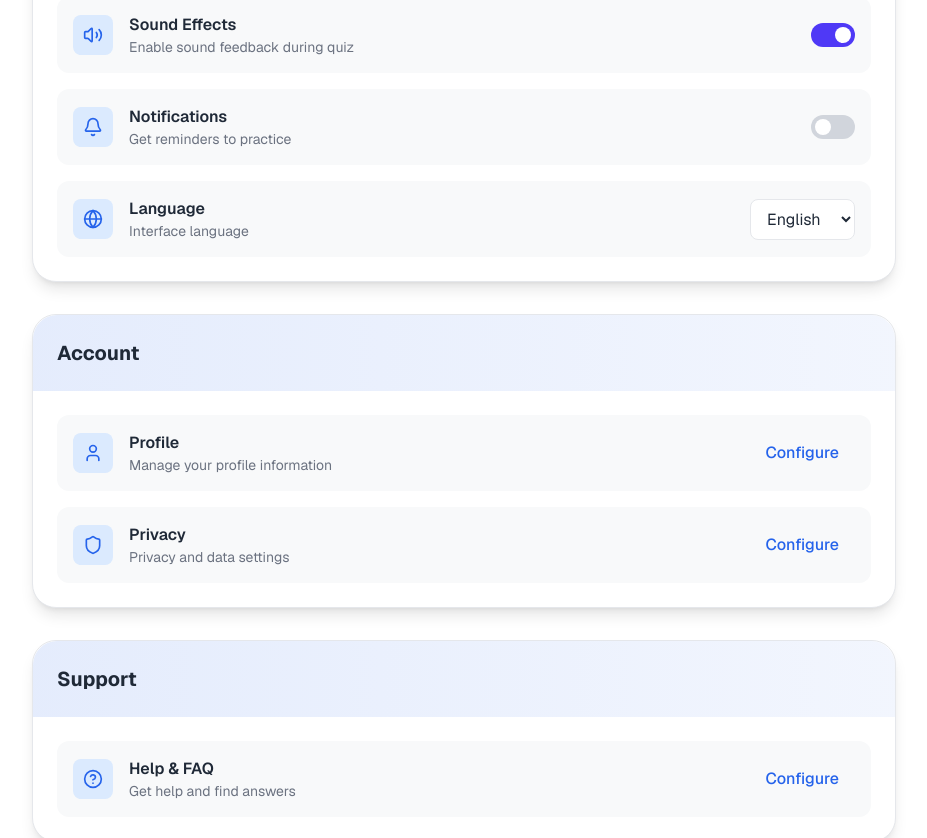
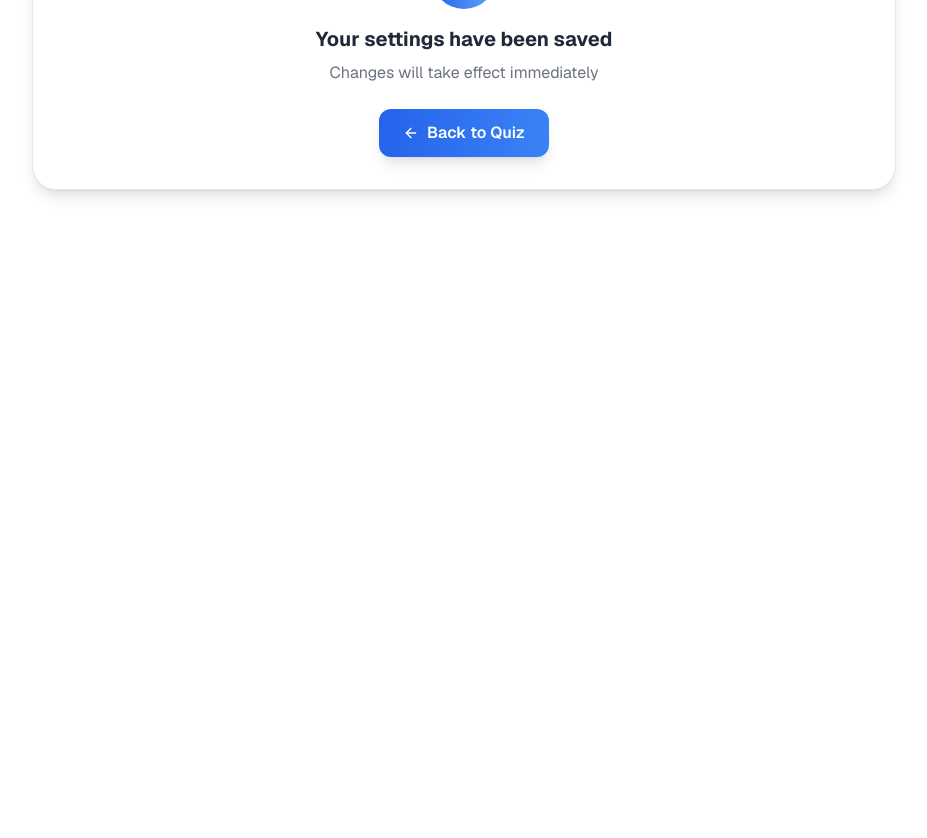
Before and after one commit to shoaibnigamshaik/quickfrench, a Next.js app: page /settings in a window 1280 px wide. Shown: the part 1340-2178 px from the top of the page, without its empty margins (176-1103 px from the left). After the commit the page ends 1570 px from the top, so only its background shows below. Built offline with nearby package versions, Linux system fonts and the light colour scheme.

Commit message:
Removed redundant code

```diff
--- a/src/app/settings/page.tsx
+++ b/src/app/settings/page.tsx
@@ -5,12 +5,7 @@ import Link from "next/link";
 import {
   ArrowLeft,
   Settings as SettingsIcon,
-  Volume2,
-  Bell,
-  Globe,
   Palette,
-  User,
-  Shield,
   HelpCircle,
   Info,
   CheckCircle,
@@ -28,9 +23,7 @@ interface SettingItem {
   label: string;
   description: string;
   type:
-    | "toggle"
-    | "select"
-    | "link"
+  | "select"
     | "quiz-mode"
     | "question-count"
     | "auto-advance"
@@ -225,92 +218,16 @@ const SettingsPage = () => {
         },
       ],
     },
-    {
-      title: "General",
-      items: [
-        {
-          icon: Volume2,
-          label: "Sound Effects",
-          description: "Enable sound feedback during quiz",
-          type: "toggle" as const,
-          value: true,
-        },
-        {
-          icon: Bell,
-          label: "Notifications",
-          description: "Get reminders to practice",
-          type: "toggle" as const,
-          value: false,
-        },
-        {
-          icon: Globe,
-          label: "Language",
-          description: "Interface language",
-          type: "select" as const,
-          value: "English",
-          options: ["English", "French", "Spanish"],
-        },
-      ],
-    },
-    {
-      title: "Account",
-      items: [
-        {
-          icon: User,
-          label: "Profile",
-          description: "Manage your profile information",
-          type: "link",
-        },
-        {
-          icon: Shield,
-          label: "Privacy",
-          description: "Privacy and data settings",
-          type: "link",
-        },
-      ],
-    },
-    {
-      title: "Support",
-      items: [
-        {
-          icon: HelpCircle,
-          label: "Help & FAQ",
-          description: "Get help and find answers",
-          type: "link",
-        },
-      ],
-    },
   ];
 
-  const handleToggle = (sectionIndex: number, itemIndex: number) => {
-    // Handle toggle logic here
-    console.log(
-      `Toggle setting: ${settingsSections[sectionIndex].items[itemIndex].label}`,
-    );
-  };
+  // Removed generic toggles/links in favor of only functional settings
 
   const handleSelectChange = (
-    sectionIndex: number,
-    itemIndex: number,
-    value: string,
+    _sectionIndex: number,
+    _itemIndex: number,
+    _value: string,
   ) => {
-    const label = settingsSections[sectionIndex].items[itemIndex].label;
-    if (label === "Theme") {
-      const mode = value as "Light" | "Dark" | "Auto";
-      setThemeMode(mode);
-      const storageValue = mode.toLowerCase();
-      localStorage.setItem("theme", storageValue);
-      const root = document.documentElement;
-      const prefersDark = window.matchMedia(
-        "(prefers-color-scheme: dark)",
-      ).matches;
-      const shouldDark =
-        storageValue === "dark" || (storageValue === "auto" && prefersDark);
-      root.classList.toggle("dark", shouldDark);
-    } else {
-      // Generic select logging placeholder
-      console.log(`Change setting: ${label} to ${value}`);
-    }
+    // Generic select handler removed (no non-theme selects left)
   };
 
   const handleThemeSwitch = (t: "light" | "dark" | "system") => {
@@ -673,45 +590,7 @@ const SettingsPage = () => {
                         </button>
                       )}
 
-                      {item.type === "toggle" && (
-                        <button
-                          onClick={() => handleToggle(sectionIndex, itemIndex)}
-                          className={`relative inline-flex h-6 w-11 items-center rounded-full transition-colors focus:outline-none focus:ring-2 focus:ring-indigo-500 focus:ring-offset-2 ${
-                            item.value ? "bg-indigo-600" : "bg-gray-300"
-                          }`}
-                        >
-                          <span
-                            className={`inline-block h-4 w-4 transform rounded-full bg-white transition-transform ${
-                              item.value ? "translate-x-6" : "translate-x-1"
-                            }`}
-                          />
-                        </button>
-                      )}
-
-                      {item.type === "select" && item.label !== "Theme" && (
-                        <select
-                          value={item.value as string}
-                          onChange={(e) =>
-                            handleSelectChange(
-                              sectionIndex,
-                              itemIndex,
-                              e.target.value,
-                            )
-                          }
-                          className="px-3 py-2 rounded-lg focus:outline-none"
-                          style={{
-                            backgroundColor: "var(--card)",
-                            color: "var(--foreground)",
-                            border: `1px solid var(--border)`,
-                          }}
-                        >
-                          {item.options?.map((option: string) => (
-                            <option key={option} value={option}>
-                              {option}
-                            </option>
-                          ))}
-                        </select>
-                      )}
+                      {/* Removed generic select; Theme uses ThemeSwitcher below */}
 
                       {item.type === "select" && item.label === "Theme" && (
                         <ThemeSwitcher
@@ -797,14 +676,7 @@ const SettingsPage = () => {
                         </button>
                       )}
 
-                      {item.type === "link" && (
-                        <button
-                          className="px-4 py-2 font-medium"
-                          style={{ color: "var(--primary-600)" }}
-                        >
-                          Configure
-                        </button>
-                      )}
+                      {/* link-type removed along with non-functional sections */}
                     </div>
                   </div>
                 ))}
--- a/src/components/TopicSelector.tsx
+++ b/src/components/TopicSelector.tsx
@@ -330,8 +330,10 @@ export const TopicSelector = ({
             style={{ backgroundColor: "var(--muted)" }}
           >
             <p className="text-sm" style={{ color: "var(--muted-foreground)" }}>
-              Tip: Use desktop to browse topics with details and subtopics; on
-              mobile, tap a topic to start quickly.
+              Tip: On desktop, click a topic to preview details and subtopics; click
+              the play button to start. On mobile, tap to start immediately (topics
+              with subtopics will first show choices). Use FR ↔ EN above to switch
+              translation direction.
             </p>
           </div>
   </div>
--- a/src/data/topics.ts
+++ b/src/data/topics.ts
@@ -4,93 +4,66 @@ export const topics: Topic[] = [
   {
     id: "adjectives",
     name: "Adjectives",
-    description:
-      "A wide variety of adjectives to describe people, places, and things.",
     icon: "🎨",
-    color: "from-blue-500 to-indigo-600",
   },
   {
     id: "numbers",
     name: "Numbers",
-    description: "Number and proportion related vocabulary",
     icon: "🔢",
-    color: "from-green-500 to-emerald-600",
   },
   {
     id: "prepositions",
     name: "Prepositions",
-    description: "Common French prepositions",
     icon: "🔗",
-    color: "from-purple-500 to-violet-600",
   },
   {
     id: "verbs",
     name: "Verbs",
-    description: "Of course... the wretched verbs",
     icon: "🏃",
-    color: "from-orange-500 to-red-600",
   },
   {
     id: "adverbs",
     name: "Adverbs",
-    description: "Adverbs list from hell and the heavens",
     icon: "⚡",
-    color: "from-pink-500 to-rose-600",
   },
   {
     id: "food",
     name: "Food",
-    description: "A delicious assortment of vocabulary",
     icon: "🍽️",
-    color: "from-amber-500 to-orange-600",
   },
   {
     id: "transportation",
     name: "Travel and Transportation",
-    description: "Travel words: vehicles, places, directions",
-    icon: "🧭",
-    color: "from-cyan-500 to-teal-600",
+    icon: "🧭"
   },
   {
     id: "body",
     name: "Body Parts and Health",
-    description: "Anatomy and health-related vocabulary",
     icon: "🩺",
-    color: "from-lime-500 to-emerald-600",
   },
   {
     id: "family",
     name: "Family and Friends",
-    description: "Greetings, relations, and describing people",
     icon: "👥",
-    color: "from-sky-500 to-blue-600",
   },
   {
     id: "home",
     name: "Home",
-    description: "Rooms, furniture, chores, and appliances",
     icon: "🏠",
-    color: "from-stone-500 to-zinc-600",
   },
   {
     id: "colours",
     name: "Colours",
-    description: "Colours and shades vocabulary",
     icon: "🎨",
-    color: "from-fuchsia-500 to-pink-600",
   },
   {
     id: "hobbies",
     name: "Hobbies",
-    description: "Common hobbies and leisure activities",
     icon: "🎯",
-    color: "from-emerald-500 to-green-600",
   },
   {
     id: "wardrobe",
     name: "Wardrobe",
-    description: "Clothing and accessories",
     icon: "👕",
-    color: "from-slate-500 to-gray-600",
   },
 ];
--- a/src/types/quiz.ts
+++ b/src/types/quiz.ts
@@ -97,9 +97,7 @@ export interface BodyCategory {
 export interface Topic {
   id: string;
   name: string;
-  description: string;
   icon: string;
-  color: string;
 }
 
 export type QuizMode = "multiple-choice" | "typing";
```
